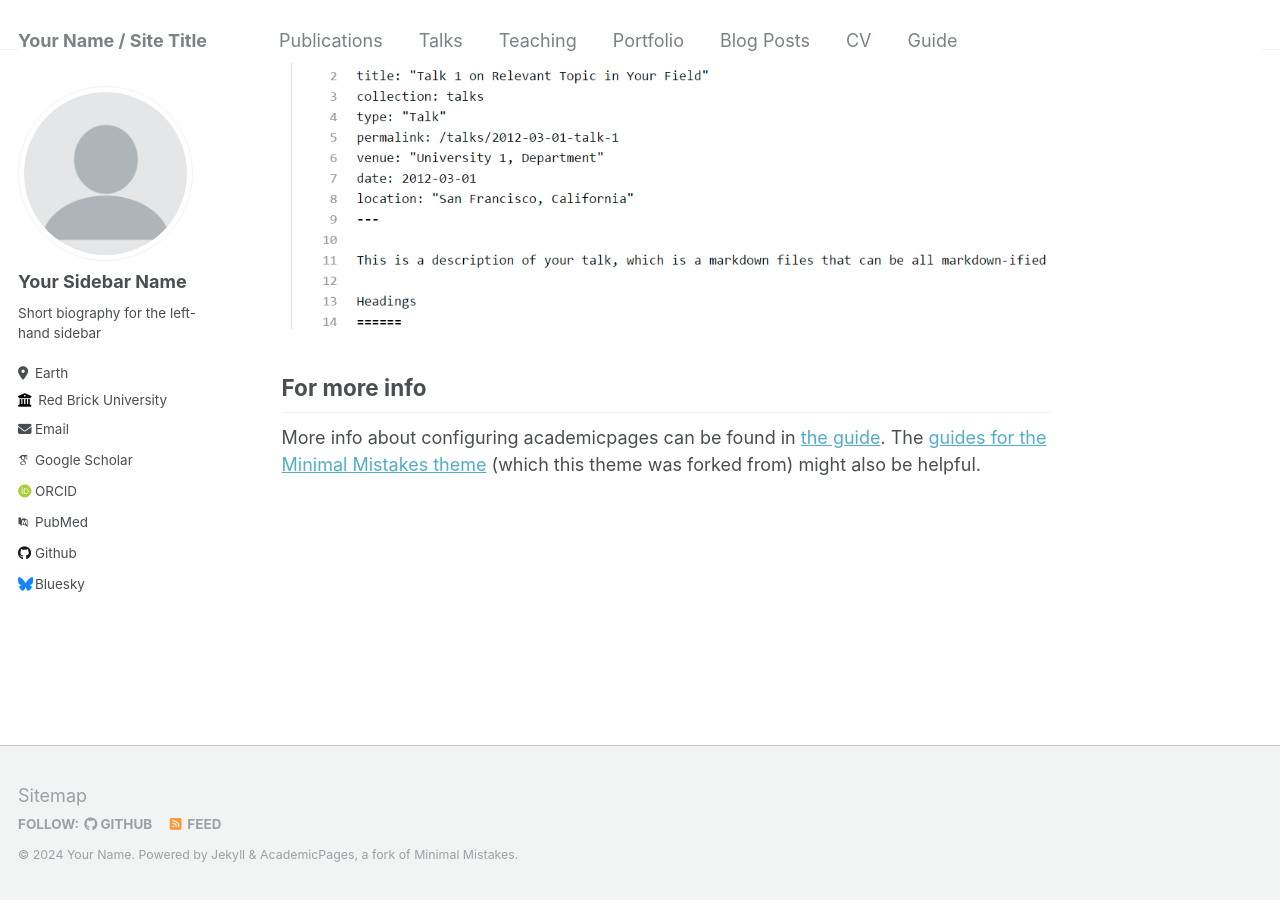
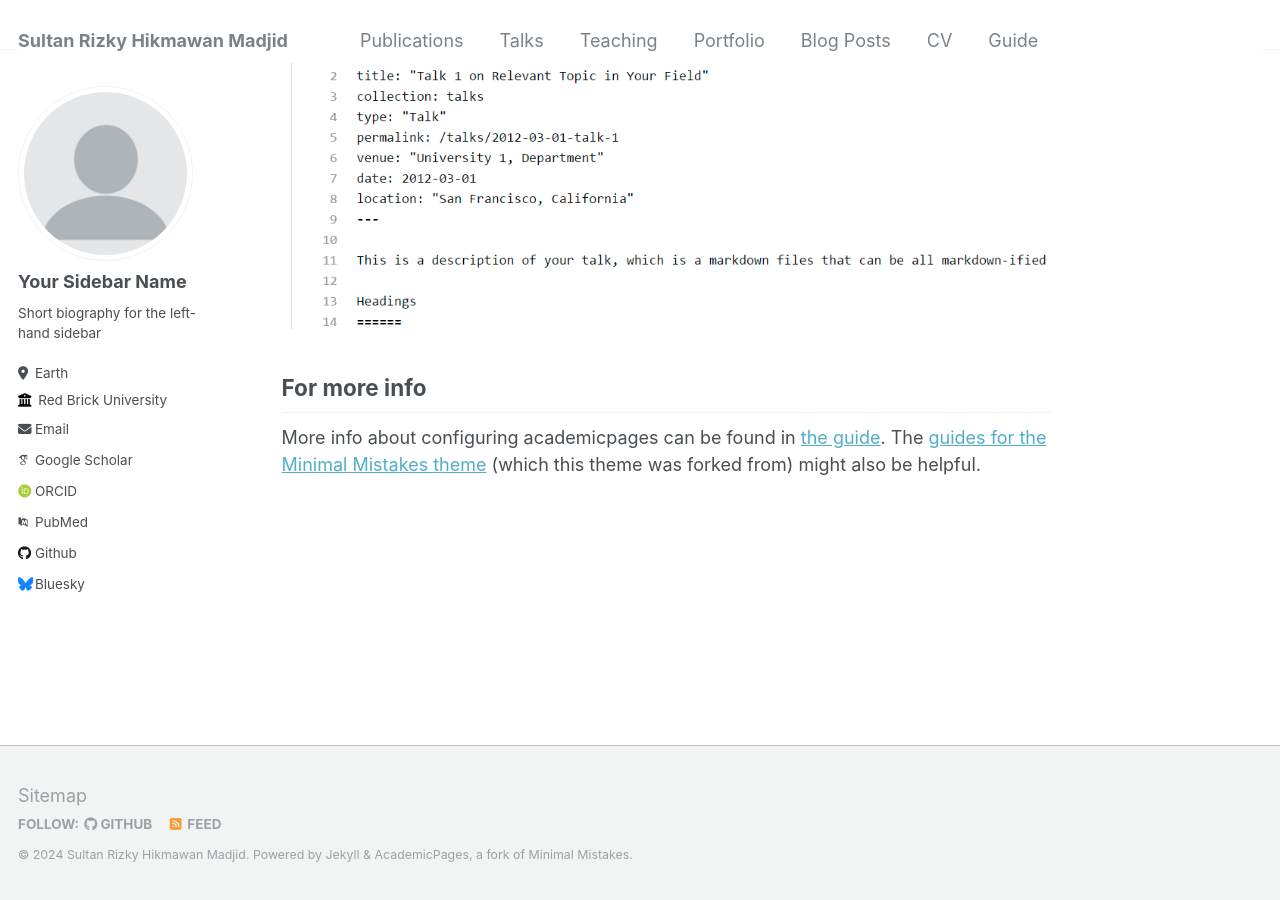
Before and after one commit to suulkyy/suulkyy.github.io, a Jekyll site: the page built from _pages/about.md, in a window 1280 px wide and 900 px high, scrolled down 2640 px. Built offline with Jekyll 4.4.1, drawn with Linux system fonts in a browser that asks for light colours; some web fonts are replaced.

Commit message:
modify name and google scholar url

```diff
--- a/_config.yml
+++ b/_config.yml
@@ -8,13 +8,13 @@
 
 # Basic Site Settings
 locale                   : "en-US"
-title                    : "Your Name / Site Title"
+title                    : "Sultan Rizky Hikmawan Madjid"
 title_separator          : "-"
-name                     : &name "Your Name"
+name                     : &name "Sultan Rizky Hikmawan Madjid"
 description              : &description "personal description"
-url                      : https://academicpages.github.io # the base hostname & protocol for your site e.g. "https://mmistakes.github.io"
+url                      : https://suulkyy.github.io # the base hostname & protocol for your site e.g. "https://mmistakes.github.io"
 baseurl                  : "" # the subpath of your site, e.g. "/blog"
-repository               : "academicpages/academicpages.github.io"
+repository               : "suulkyy/suulkyy.github.io"
 
 # Site Author - The following control what appear as part of the author content on the side bar.
 #               If a field is blank the icon and link will not appear, otherwise it will be shown.
@@ -32,7 +32,7 @@ author:
 
   # Academic websites
   arxiv            : # URL - Update with the correct link to your profile
-  googlescholar    : "https://scholar.google.com/citations?user=PS_CX0AAAAAJ"
+  googlescholar    : "https://scholar.google.com/citations?user=uf4EpUsAAAAJ"
   impactstory      : # URL
   orcid            : "http://orcid.org/yourorcidurl"
   pubmed           : "https://www.ncbi.nlm.nih.gov/pubmed/?term=john+snow"
```
